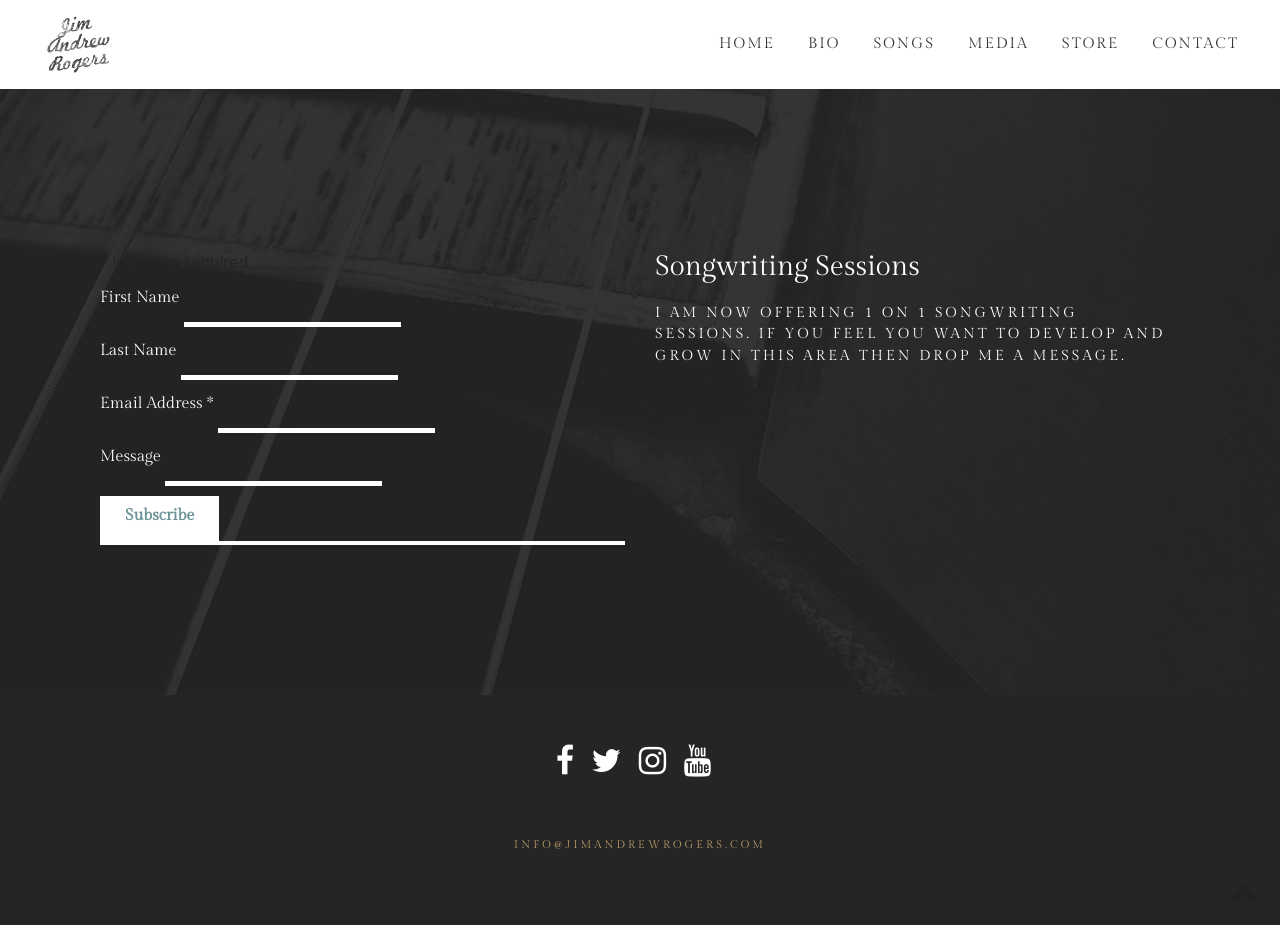
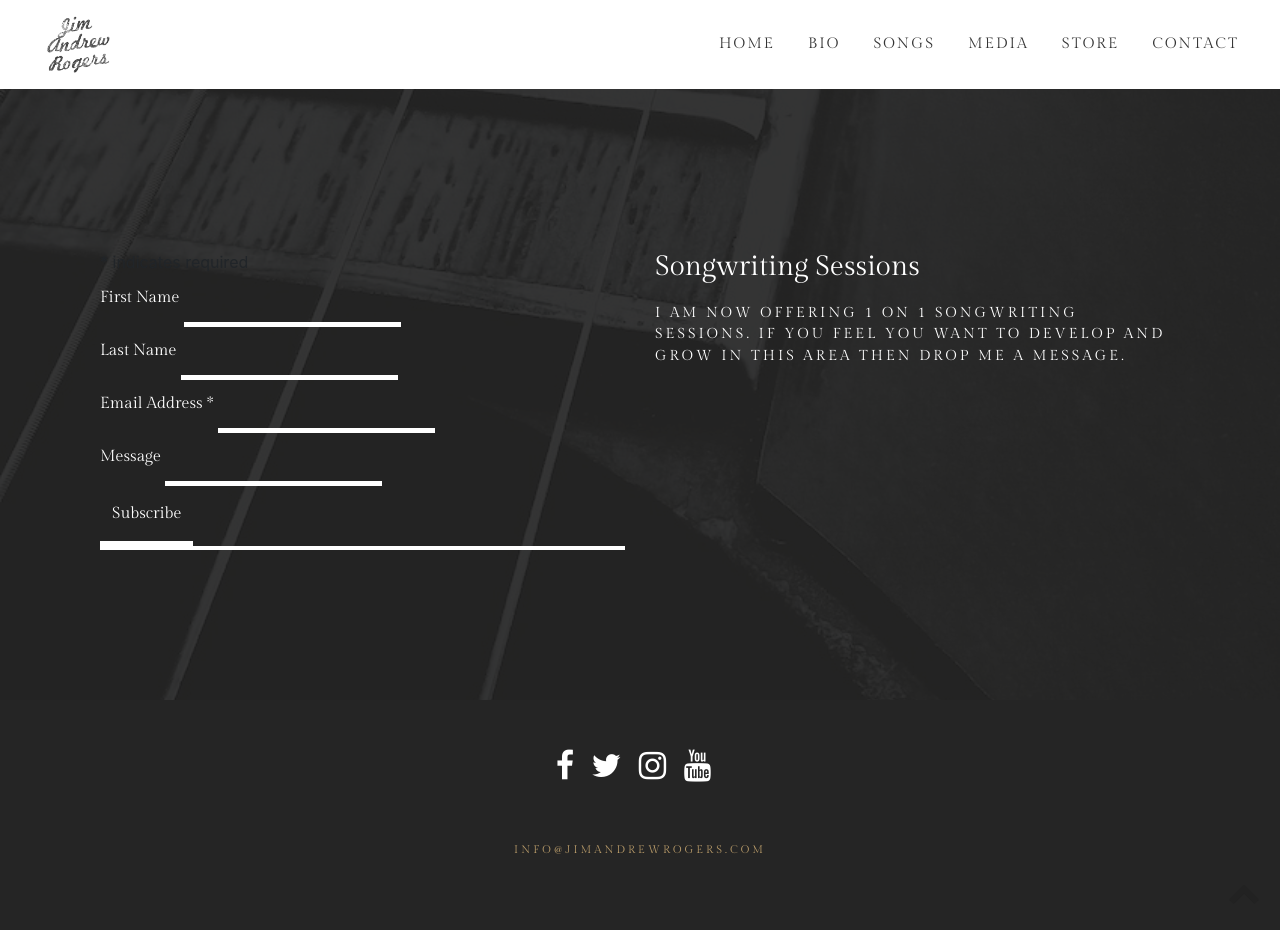
Before and after one commit to JimRogers/jimandrewrogers, a Jekyll site: the page built from songwriting-sessions.md, in a window 1280 px wide and 930 px high. Built offline with Jekyll 4.4.1, drawn with Linux system fonts in a browser that asks for light colours; comment, search, counter and statistics services are not loaded.

Commit message:
Add styling to form button

```diff
--- a/css/style.css
+++ b/css/style.css
@@ -337,7 +337,7 @@
 	padding-top:250px;
 	padding-bottom:150px;
 }
-.songwriting-form .contact-text .btn-default, .songwriting-form .contact-text #mc-embedded-subscribe {
+.songwriting-form .contact-text .btn-default {
 	background:#fff !important;
 	border:3px solid #fff;
 	color:#6a9296 !important;
@@ -359,10 +359,10 @@
 	border-radius:0px;
 	padding:12px;
 	font-family: 'Gilda Display', serif;
+	color:#fff !important;
 }
-.songwriting-form input::placeholder {
-	color:#fff;
-	font-family: 'Gilda Display', serif;
+.songwriting-form #mc_embed_signup .button {
+	height:60px !important;
 }
 .songwriting-overlay {
 	position:absolute;
```
